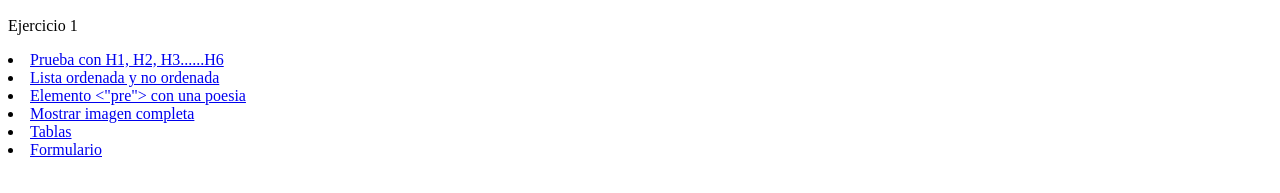
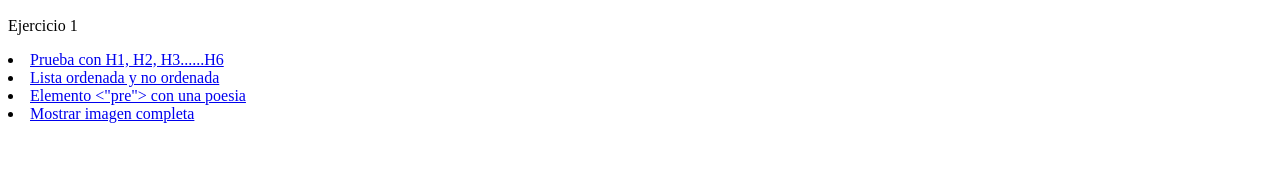
Before and after one commit to oabaorg2004/oabaorg2004.github.io, a plain HTML site: page index.html in a window 1280 px wide. Shown: the part 505-698 px from the top of the page. Drawn offline with Linux system fonts and the light colour scheme.

Commit message:
Update index.html

```diff
--- a/index.html
+++ b/index.html
@@ -18,8 +18,7 @@
                 <li> <a href="E:\Practica html\ej2" >Lista ordenada y no ordenada </a> </li>
                 <li> <a href="E:\Practica html\ej3" >Elemento <"pre"> con una poesia </a> </li>
                 <li> <a href="E:\Practica html\ej4" >Mostrar imagen completa </a> </li>
-                <li> <a href="E:\Practica html\EjercicioTablas" >Tablas </a> </li>
-                <li> <a href="E:\Practica html\formulario" >Formulario </a> </li>
+
  	</section>
 
 </body>
```
